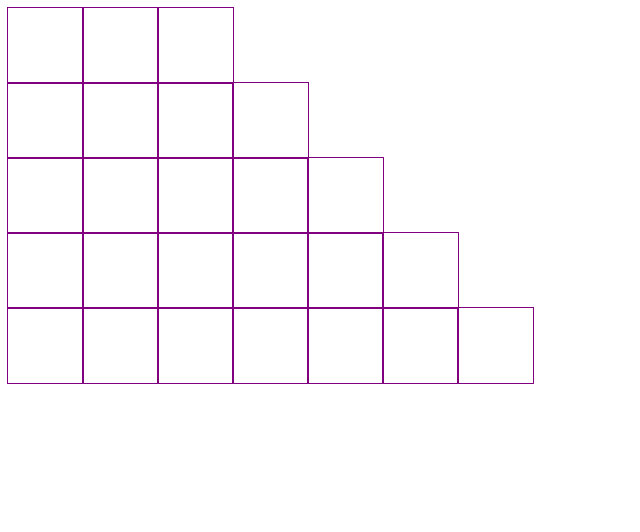
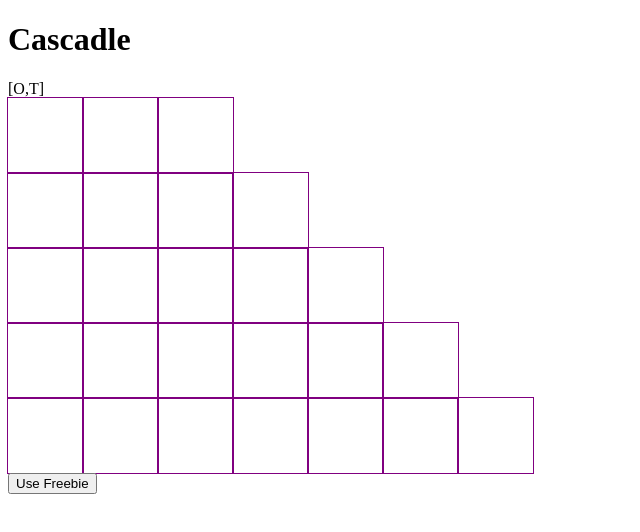
Before and after one commit to calbush/cascadle, a plain HTML site: page index.html in a window 1280 px wide. Shown: the whole page, without its empty margins (0-640 px from the left). Drawn offline with Linux system fonts and the light colour scheme.

Commit message:
Add title and required letter tracker

```diff
--- a/index.html
+++ b/index.html
@@ -8,25 +8,28 @@
     <script src="script.js" defer></script>
 </head>
 <body>
-    <div class="word" id="wordThree">
+    <h1 class="h1">Cascadle</h1>
+    <div class="game-holder">
+        <div class="required-letters-display">[O,T]</div>
+        <div class="word" id="word3">
             <div class="letter" id="word-3-letter-0"></div>
             <div class="letter" id="word-3-letter-1"></div>
             <div class="letter" id="word-3-letter-2"></div>
         </div>
-    <div class="word" id="wordFour">
+        <div class="word" id="word4">
             <div class="letter" id="word-4-letter-0"></div>
             <div class="letter" id="word-4-letter-1"></div>
             <div class="letter" id="word-4-letter-2"></div>
             <div class="letter" id="word-4-letter-3"></div>
         </div>
-    <div class="word" id="wordFive">
+        <div class="word" id="word5">
             <div class="letter" id="word-5-letter-0"></div>
             <div class="letter" id="word-5-letter-1"></div>
             <div class="letter" id="word-5-letter-2"></div>
             <div class="letter" id="word-5-letter-3"></div>
             <div class="letter" id="word-5-letter-4"></div>
         </div>
-    <div class="word" id="wordSix">
+        <div class="word" id="word6">
             <div class="letter" id="word-6-letter-0"></div>
             <div class="letter" id="word-6-letter-1"></div>
             <div class="letter" id="word-6-letter-2"></div>
@@ -34,7 +37,7 @@
             <div class="letter" id="word-6-letter-4"></div>
             <div class="letter" id="word-6-letter-5"></div>
         </div>
-    <div class="word" id="wordSeven">
+        <div class="word" id="word7">
             <div class="letter" id="word-7-letter-0"></div>
             <div class="letter" id="word-7-letter-1"></div>
             <div class="letter" id="word-7-letter-2"></div>
@@ -43,5 +46,8 @@
             <div class="letter" id="word-7-letter-5"></div>
             <div class="letter" id="word-7-letter-6"></div>
         </div>
+        <button id="freebie" class="button">Use Freebie</button>
+
+    </div>
 </body>
 </html>
```
Lines whose indentation alone changed are shown as unchanged.
